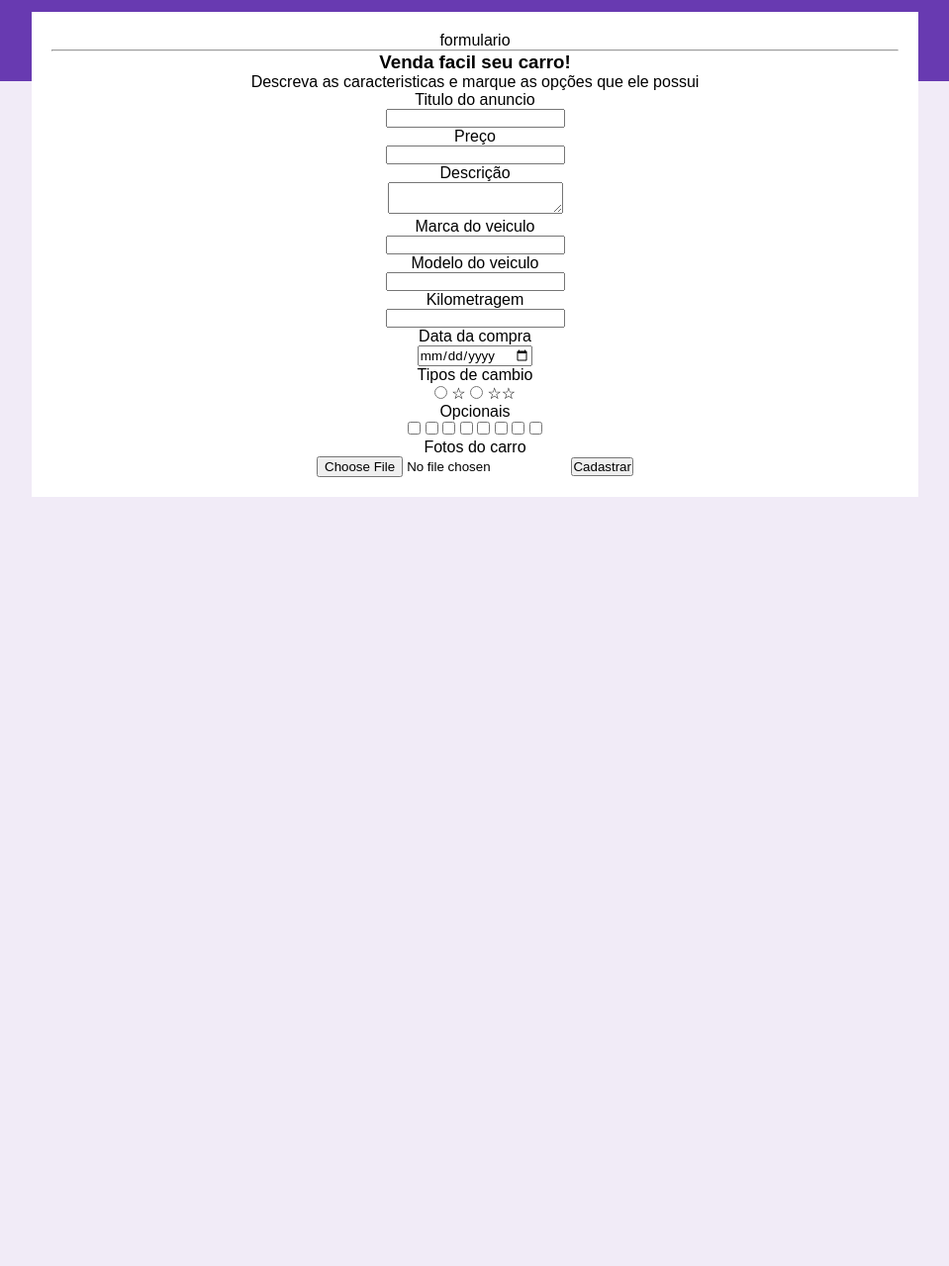
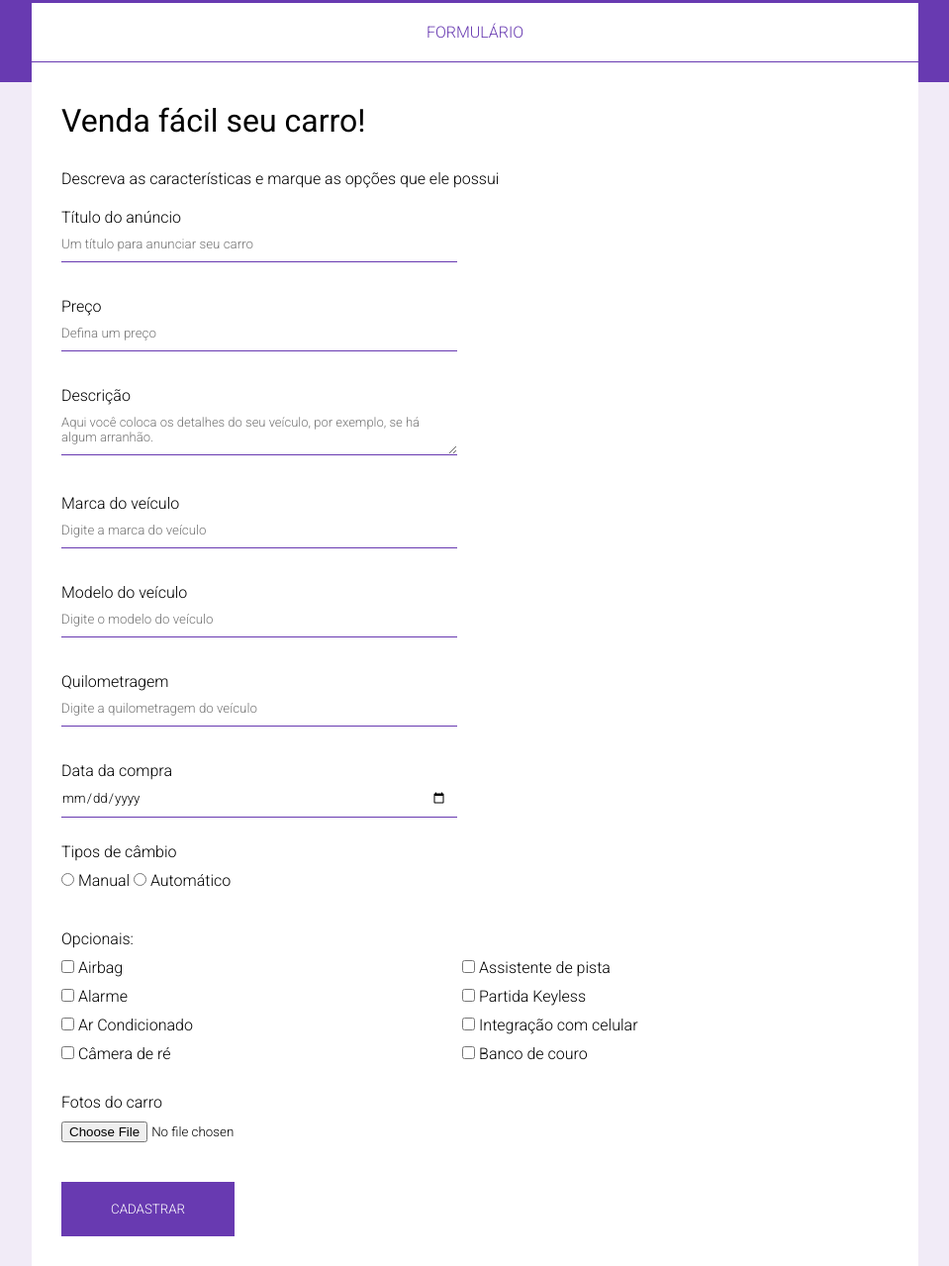
Before and after one commit to SchwabTiago/html-css-javascript, a plain HTML site: page 5_formulario_html/projeto_01/index.html in a window 1280 px wide. Shown: the part 130-1409 px from the top of the page at 99% size, without its empty margins (160-1119 px from the left). Before the commit the page ends 800 px from the top, so only its background shows below. Drawn offline with Linux system fonts and the light colour scheme.

Commit message:
Novas atualizações

```diff
--- a/5_formulario_html/projeto_01/index.html
+++ b/5_formulario_html/projeto_01/index.html
@@ -1,11 +1,11 @@
 <!DOCTYPE html>
-<html lang="en">
+<html lang="pt-BR">
 
 <head>
     <meta charset="UTF-8">
     <meta name="viewport" content="width=device-width, initial-scale=1.0">
     <link rel="stylesheet" href="style.css">
-    <title>Document</title>
+    <title>Cadastro de Veículo</title>
 </head>
 
 <body>
@@ -14,41 +14,71 @@
         <div id="banner"></div>
     </div>
     <div id="main-container">
-        <span>formulario</span>
+        <div id="header">
+            <span>Formulário</span>
             <hr>
-        <h3>Venda facil seu carro!</h3>
-        <p>Descreva as caracteristicas e marque as opções que ele possui</p>
+        </div>
+        <div id="main-content">
+            <h3>Venda fácil seu carro!</h3>
+            <p id="description">Descreva as características e marque as opções que ele possui</p>
             <form>
-            <p>Titulo do anuncio</p>
-            <input type="text" name="" id="">
+                <p>Título do anúncio</p>
+                <input type="text" placeholder="Um título para anunciar seu carro">
+
                 <p>Preço</p>
-            <input type="text" name="" id="">
+                <input type="text" placeholder="Defina um preço">
+
                 <p>Descrição</p>
-            <textarea name="" id=""></textarea>
-            <p>Marca do veiculo</p>
-            <input type="text" name="" id="">
-            <p>Modelo do veiculo</p>
-            <input type="text" name="" id="">
-            <p>Kilometragem</p>
-            <input type="text" name="" id="">
+                <textarea
+                    placeholder="Aqui você coloca os detalhes do seu veículo, por exemplo, se há algum arranhão."></textarea>
+
+                <p>Marca do veículo</p>
+                <input type="text" placeholder="Digite a marca do veículo">
+
+                <p>Modelo do veículo</p>
+                <input type="text" placeholder="Digite o modelo do veículo">
+
+                <p>Quilometragem</p>
+                <input type="text" placeholder="Digite a quilometragem do veículo">
+
                 <p>Data da compra</p>
-            <input type="date" name="" id="">
-            <p>Tipos de cambio</p>
-            <input type="radio" name="a"> <span>☆</span>
-            <input type="radio" name="a"> <span>☆☆</span>
-            <p>Opcionais</p>
-            <input type="checkbox" name="" id="">
-            <input type="checkbox" name="" id="">
-            <input type="checkbox" name="" id="">
-            <input type="checkbox" name="" id="">
-            <input type="checkbox" name="" id="">
-            <input type="checkbox" name="" id="">
-            <input type="checkbox" name="" id="">
-            <input type="checkbox" name="" id="">
+                <input type="date">
+
+                <div id="transmission">
+                    <p>Tipos de câmbio</p>
+                    <input type="radio" name="cambio" value="manual"> <span>Manual</span>
+                    <input type="radio" name="cambio" value="automatico"> <span>Automático</span>
+                </div>
+
+                <div>
+                    <p>Opcionais:</p>
+                    <div id="opcionais-container">
+                        <div class="opcionais-coluna">
+                            <label><input type="checkbox" name="opcionais" value="airbag"> Airbag</label>
+                            <label><input type="checkbox" name="opcionais" value="alarme"> Alarme</label>
+                            <label><input type="checkbox" name="opcionais" value="ar-condicionado"> Ar
+                                Condicionado</label>
+                            <label><input type="checkbox" name="opcionais" value="camera-re"> Câmera de ré</label>
+                        </div>
+                        <div class="opcionais-coluna">
+                            <label><input type="checkbox" name="opcionais" value="assistente-pista"> Assistente de
+                                pista</label>
+                            <label><input type="checkbox" name="opcionais" value="partida-keyless"> Partida
+                                Keyless</label>
+                            <label><input type="checkbox" name="opcionais" value="integracao-celular"> Integração com
+                                celular</label>
+                            <label><input type="checkbox" name="opcionais" value="banco-couro"> Banco de couro</label>
+                        </div>
+                    </div>
+                </div>
                 <p>Fotos do carro</p>
-            <input type="file" name="" id="">
+                <input type="file" name="fotos" id="fotos">
+                <div class="botao-container">
                     <input type="button" value="Cadastrar">
+                </div>
+
             </form>
+        </div>
     </div>
 </body>
 
--- a/5_formulario_html/projeto_01/style.css
+++ b/5_formulario_html/projeto_01/style.css
@@ -1,5 +1,8 @@
+@import url('https://fonts.googleapis.com/css2?family=Roboto:ital,wght@0,100..900;1,100..900&display=swap');
+
 * {
-    font-family: Arial, Helvetica, sans-serif;
+    font-family: "Roboto", sans-serif;
+    font-weight: 300;
     box-sizing: border-box;
     padding: 0;
     margin: 0;
@@ -9,6 +12,52 @@ body {
     background-color: #F1EBF7;
 }
 
+hr {
+    height: 1px;
+    background-color: #683AB1;
+    border: none;
+}
+
+textarea {
+    padding: 10px 10px 10px 0;
+    width: 400px;
+    border: none;
+    font-size: 13px;
+    border-bottom: 1px solid #683AB1;
+    margin-bottom: 15px;
+}
+
+input[type="text"] {
+    padding: 10px 10px 10px 0;
+    width: 400px;
+    border: none;
+    border-bottom: 1px solid #683AB1;
+    margin-bottom: 15px;
+}
+
+input[type="date"] {
+    font-weight: 300;
+    padding: 10px 10px 10px 0;
+    width: 400px;
+    border: none;
+    border-bottom: 1px solid #683AB1;
+    margin-bottom: 15px;
+}
+
+input[type="file"] {
+    margin-top: 10px;
+    margin-bottom: 20px;
+}
+
+input[type="button"] {
+    padding: 20px 50px;
+    text-transform: uppercase;
+    background-color: #683AB1;
+    color: #fff;
+    border: none;
+    cursor: pointer;
+}
+
 #top-side {
     padding: 20px 0 170px 50px;
     background-color: #683AB1;
@@ -16,15 +65,72 @@ body {
 }
 
 #top-side p {
-    font-weight: 600;
+    font-weight: 500;
     font-size: 1.2em;
 }
 
 #main-container {
-    z-index: -20px;
+    z-index: -20;
     background-color: white;
-    padding: 20px;
     width: 70%;
-    margin: -70px auto 0 auto;
+    margin: -80px auto 0 auto;
+}
+
+#header {
     text-align: center;
+    text-transform: uppercase;
+    color: #683AB1;
 }
+
+#header span {
+    display: inline-block;
+    margin: 20px;
+}
+
+#main-content {
+    padding: 30px;
+}
+
+#main-content p {
+    font-weight: 300;
+    padding: 20px 0 0 0;
+}
+
+#main-content h3 {
+    font-size: 2em;
+    font-weight: 400;
+    padding: 10px 0 10px 0;
+}
+
+#transmission {
+    margin: 10px 0 20px 0;
+}
+
+#transmission p {
+    padding: 0 0 10px 0;
+}
+
+#opcionais-container {
+    width: 100%;
+    overflow: hidden;
+    margin-top: 10px;
+}
+
+.opcionais-coluna {
+    width: 48%;
+    display: inline-block;
+    vertical-align: top;
+}
+
+.opcionais-coluna label {
+    display: block;
+    margin-bottom: 10px;
+}
+
+.botao-container {
+    margin-top: 20px;
+}
+
+.botao-container input[type="button"] {
+    display: block;
+}
```
Lines whose indentation alone changed are shown as unchanged.
